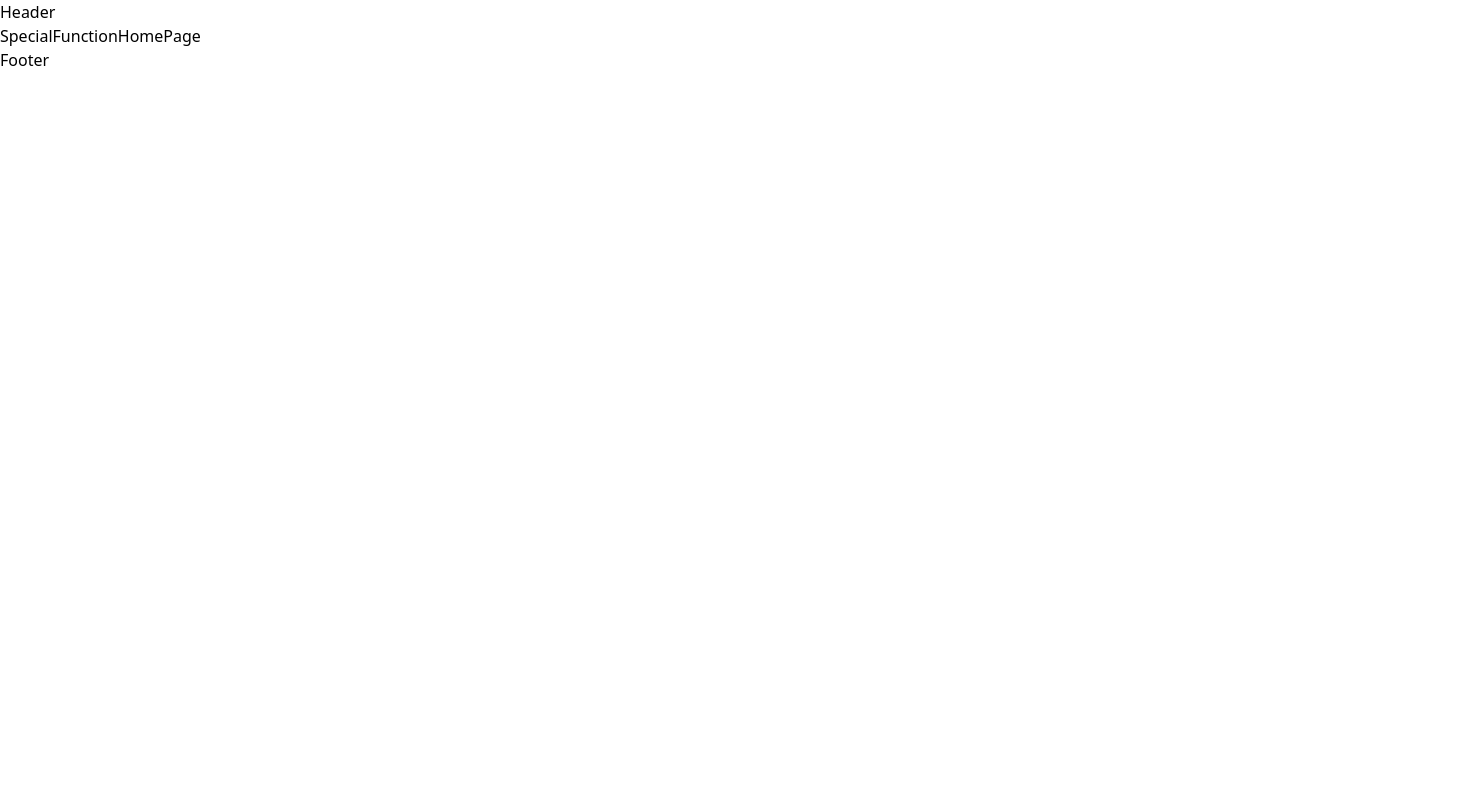
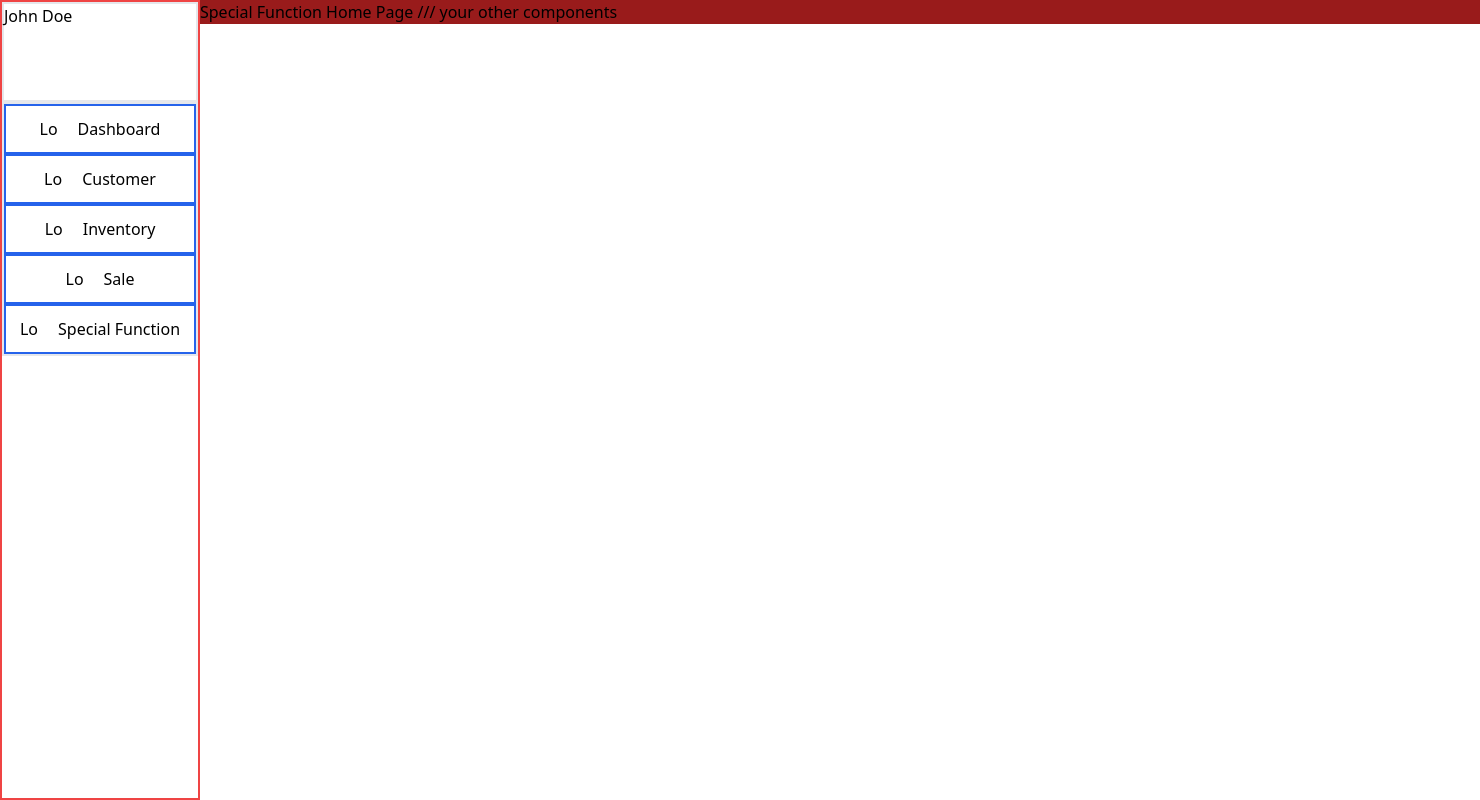
Before and after one commit to SLIIT-3Y-S1/SPM_SALE_OPTIMIZER, a Next.js app in the folder client/: page /special-function in a window 1280 px wide. Shown: the whole page, 1480 px wide, since content can reach past the window. Built offline with nearby package versions, Linux system fonts and the light colour scheme.

Commit message:
completed intergraion v1

```diff
--- a/client/src/app/(dashboard)/page.tsx
+++ b/client/src/app/(dashboard)/page.tsx
@@ -1,8 +1,7 @@
-import React from 'react'
 
 const DashBoard = () => {
   return (
-    <div>DashBoard</div>
+    <div className='bg-red-800 w-full h-full ml-[200px]'>DashBoard</div>
   )
 }
 
--- a/client/src/app/(pages)/Inventory/page.tsx
+++ b/client/src/app/(pages)/Inventory/page.tsx
@@ -2,7 +2,10 @@
 
 const InventoryHomePage = () => {
   return (
-    <div>InventoryHomePage</div>
+    <div className='bg-red-800 w-full h-full ml-[200px]'>
+      Inventory Home Page
+       /// your other components
+    </div>
   )
 }
 
--- a/client/src/app/(pages)/customer-segmentation/page.tsx
+++ b/client/src/app/(pages)/customer-segmentation/page.tsx
@@ -1,7 +1,10 @@
 
 const CustomerHomePage = () => {
   return (
-    <div>CustomerHomePage</div>
+    <div className='bg-red-800 w-full h-full ml-[200px]'>
+      Customer Home Page
+       /// your other components
+    </div>
   )
 }
 
--- a/client/src/app/(pages)/sale-forecast/page.tsx
+++ b/client/src/app/(pages)/sale-forecast/page.tsx
@@ -1,9 +1,20 @@
+import { SaleList } from "@/componets/sale-components/SaleList"
+import { fetchSales, Sale } from "@/lib/services/saleServices";
 
 
-const SaleForecastHomePage = () => {
+const SaleForecastHomePage = async () => {
+  // Fetch data directly inside the component
+  const sales: Sale[] = await fetchSales();
+
   return (
-    <div>SaleForecastHomePage</div>
-  )
-}
+   <div className='bg-red-800 w-full h-full ml-[200px]'>
+      Customer Home Page
+       /// your other components
+       <SaleList sales={sales} />
+    </div>
+  );
+};
+
+
 
 export default SaleForecastHomePage
--- a/client/src/app/(pages)/special-function/page.tsx
+++ b/client/src/app/(pages)/special-function/page.tsx
@@ -2,7 +2,10 @@
 
 const SpecialFunctionHomePage = () => {
   return (
-    <div>SpecialFunctionHomePage</div>
+    <div className='bg-red-800 w-full h-full ml-[200px]'>
+      Special Function Home Page
+       /// your other components
+    </div>
   )
 }
 
--- a/client/src/app/layout.tsx
+++ b/client/src/app/layout.tsx
@@ -1,8 +1,7 @@
 import type { Metadata } from "next";
 import { Inter } from "next/font/google";
 import "../styles/globals.css";
-import Header from "@/componets/_layout/Header";
-import Footer from "@/componets/_layout/Footer";
+import Sidebar from "@/componets/_layout/Sidebar";
 
 const inter = Inter({ subsets: ["latin"] });
 
@@ -19,9 +18,9 @@ export default function RootLayout({
   return (
     <html lang="en">
     <body>
-        <Header />
+        <Sidebar />
         <main>{children}</main>
-        <Footer />
+
       </body>
     </html>
   );
--- a/client/src/componets/_layout/Sidebar.tsx
+++ b/client/src/componets/_layout/Sidebar.tsx
@@ -1,8 +1,62 @@
-import React from 'react'
+import Link from "next/link"
 
 const Sidebar = () => {
   return (
-    <div>Sidebar</div>
+    <div className="sideMenu-outer w-[200px] h-screen  fixed border-2 border-red-500">
+         <div className="sideMenu-inner">
+            <div className="profile border-2 h-[100px]">
+                <div className="profile-pic"></div>
+                <div className="profile-name">John Doe</div>
+            </div>
+            <div className="menu border-2 ">
+                <ul>
+                    <li className=" border-2 border-blue-600 h-[50px] items-center flex justify-center">
+
+                          <div className="logo mr-5">Lo</div>
+                          <div className="title">
+                            <Link href={`/`}> Dashboard </Link>
+                          </div>
+
+                    </li>
+                    <li className=" border-2 border-blue-600 h-[50px] items-center flex justify-center">
+
+                          <div className="logo mr-5">Lo</div>
+                          <div className="title">
+                          <Link href={`/customer-segmentation`}> Customer </Link>
+                          </div>
+
+                    </li>
+                    <li className=" border-2 border-blue-600 h-[50px] items-center flex justify-center">
+
+                          <div className="logo mr-5">Lo</div>
+                          <div className="title">
+                          <Link href={`/inventory`}> Inventory </Link>
+                          </div>
+
+                    </li>
+                    <li className=" border-2 border-blue-600 h-[50px] items-center flex justify-center">
+
+                          <div className="logo mr-5">Lo</div>
+                          <div className="title">
+                          <Link href={`/sale-forecast`}> Sale </Link>
+                          </div>
+
+                    </li>
+                    <li className=" border-2 border-blue-600 h-[50px] items-center flex justify-center">
+
+                          <div className="logo mr-5">Lo</div>
+                          <div className="title">
+                          <Link href={`/special-function`}> Special Function </Link>
+                          </div>
+
+                    </li>
+
+                </ul>
+
+                </div>
+
+         </div>
+    </div>
   )
 }
 
--- /dev/null
+++ b/client/src/componets/sale-components/SaleList.tsx
@@ -0,0 +1,56 @@
+'use client'
+
+import { Sale } from '@/lib/services/saleServices';
+
+interface SaleListProps {
+  sales: Sale[];
+}
+const editBtnHandler = (sale: Sale) => {
+  console.log('clicked edit button');
+  console.log(sale);
+}
+export const SaleList: React.FC<SaleListProps> = ({ sales }) => {
+  return (
+    <section className="bg-white py-20 lg:py-[120px]">
+      <div className="container">
+        <div className="flex flex-wrap -mx-4">
+          <div className="w-full px-4">
+            <div className="max-w-full overflow-x-auto">
+              <table className="table-auto w-[50%]">
+                <thead>
+                  <tr className="bg-blue-500 text-center">
+                    <th className="w-1/6 min-w-[160px] text-lg font-semibold text-white py-4 lg:py-7 px-3 lg:px-4 border-l border-transparent">Order ID</th>
+                    <th className="w-1/6 min-w-[160px] text-lg font-semibold text-white py-4 lg:py-7 px-3 lg:px-4">Product ID</th>
+                    <th className="w-1/6 min-w-[160px] text-lg font-semibold text-white py-4 lg:py-7 px-3 lg:px-4">Registration</th>
+                    <th className="w-1/6 min-w-[160px] text-lg font-semibold text-white py-4 lg:py-7 px-3 lg:px-4">Variant ID</th>
+                    <th className="w-1/6 min-w-[160px] text-lg font-semibold text-white py-4 lg:py-7 px-3 lg:px-4">Quantity</th>
+                    <th className="w-1/6 min-w-[160px] text-lg font-semibold text-white py-4 lg:py-7 px-3 lg:px-4 border-r border-transparent">Total Price</th>
+                    <th className="w-1/6 min-w-[160px] text-lg font-semibold text-white py-4 lg:py-7 px-3 lg:px-4 border-r border-transparent">Options</th>
+                  </tr>
+                </thead>
+                <tbody>
+                  {sales.map((sale) => (
+                    <tr key={sale.sale_id}>
+                      <td className="text-center text-dark font-medium text-base py-5 px-2 bg-[#F3F6FF] border-b border-l border-[#E8E8E8]">{sale.order_id}</td>
+                      <td className="text-center text-dark font-medium text-base py-5 px-2 bg-white border-b border-[#E8E8E8]">{sale.product_id}</td>
+                      <td className="text-center text-dark font-medium text-base py-5 px-2 bg-[#F3F6FF] border-b border-[#E8E8E8]">{sale.created_at}</td>
+                      <td className="text-center text-dark font-medium text-base py-5 px-2 bg-white border-b border-[#E8E8E8]">{sale.variant_id || 'N/A'}</td>
+                      <td className="text-center text-dark font-medium text-base py-5 px-2 bg-[#F3F6FF] border-b border-[#E8E8E8]">{sale.quantity_sold}</td>
+                      <td className="text-center text-dark font-medium text-base py-5 px-2 bg-white border-b border-r border-[#E8E8E8]">${sale.total_price}</td>
+                      <td className="text-center text-dark font-medium text-base py-5 px-2 bg-white border-b border-r border-[#E8E8E8]">
+                        <button className="text-blue-500 hover:text-blue-700"
+                        onClick={() => editBtnHandler(sale)}
+                        >Edit</button> |{' '}
+                        <button className="text-red-500 hover:text-red-700">Delete</button>
+                      </td>
+                    </tr>
+                  ))}
+                </tbody>
+              </table>
+            </div>
+          </div>
+        </div>
+      </div>
+    </section>
+  );
+};
--- /dev/null
+++ b/client/src/lib/services/saleServices.ts
@@ -0,0 +1,32 @@
+export interface Sale {
+    sale_id: string;
+    order_id: string;
+    product_id: string;
+    variant_id: string | null;
+    quantity_sold: number;
+    total_price: number;
+    created_at: string;
+    updated_at: string;
+  }
+
+  export const fetchSales = async (): Promise<Sale[]> => {
+    try {
+      const response = await fetch('http://localhost:5500/api/v1/sale', {
+        method: 'GET',
+        headers: {
+          'Content-Type': 'application/json',
+          // Add any additional headers if needed, like authentication
+        },
+      });
+
+      if (!response.ok) {
+        throw new Error('Failed to fetch sales data');
+      }
+
+      const data = await response.json();
+      return data.data; // Assuming your API returns data under `data`
+    } catch (error) {
+      console.error('Error fetching sales:', error);
+      return [];
+    }
+  };
--- a/client/tailwind.config.ts
+++ b/client/tailwind.config.ts
@@ -5,6 +5,7 @@ const config: Config = {
     "./src/pages/**/*.{js,ts,jsx,tsx,mdx}",
     "./src/components/**/*.{js,ts,jsx,tsx,mdx}",
     "./src/app/**/*.{js,ts,jsx,tsx,mdx}",
+    "./src/**/*.{js,ts,jsx,tsx,mdx}"
   ],
   theme: {
     extend: {
```
Also changed, not shown: client/src/componets/sale-components/SaleCard.tsx (deleted), 1 other file (tests, documents, lock files or other folders).
